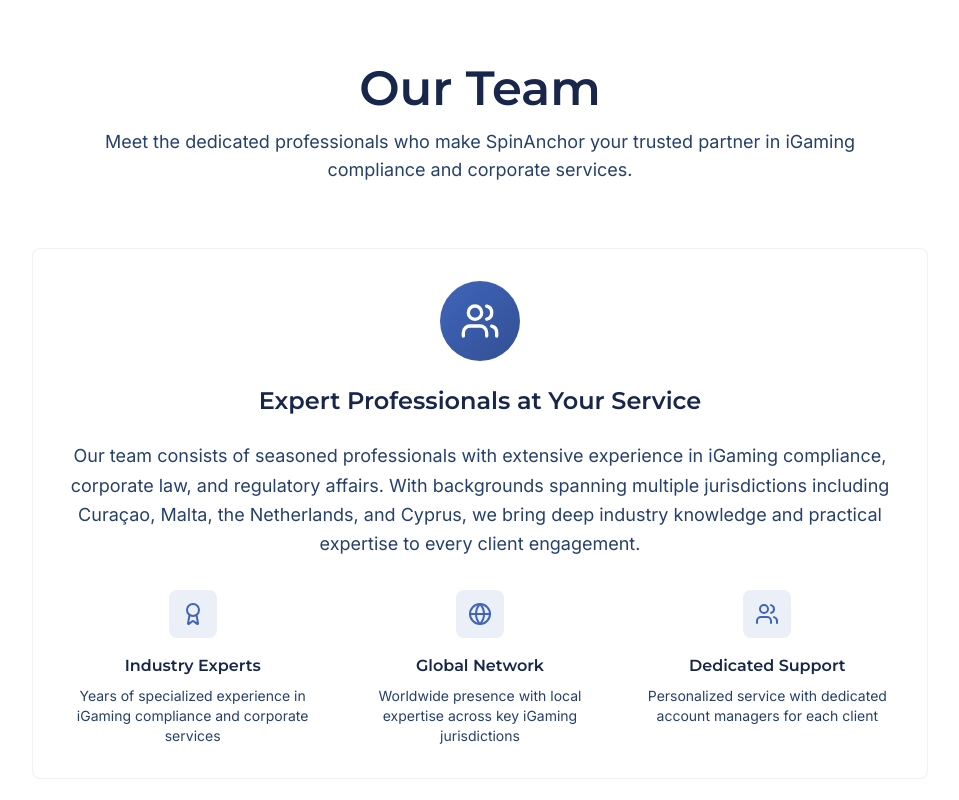
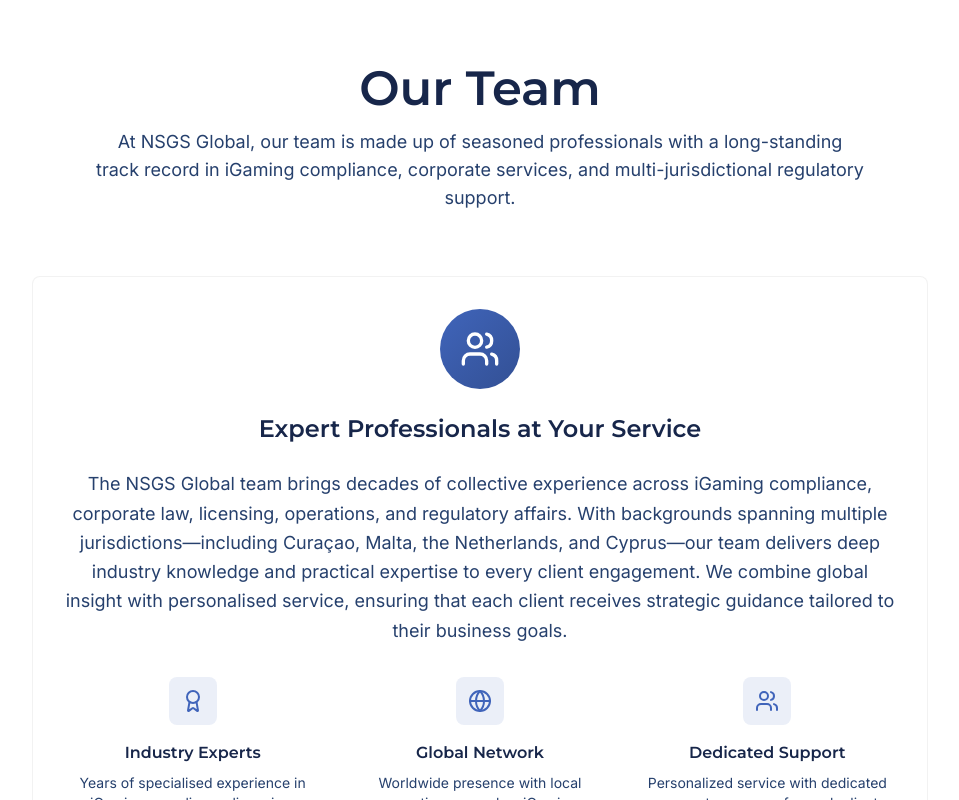
Before and after one commit to nlarcou/spinanchor, a React (Vite) app: page / in a window 1280 px wide. Shown: the part 4040-4840 px from the top of the page, without its empty margins (160-1119 px from the left). Built offline with nearby package versions, Linux system fonts and the light colour scheme.

Commit message:
Visual edit in Lovable
Edited UI in Lovable

```diff
--- a/src/components/sections/Team.tsx
+++ b/src/components/sections/Team.tsx
@@ -1,17 +1,13 @@
 import { Card, CardContent } from "@/components/ui/card";
 import { Users, Award, Globe } from "lucide-react";
-
 const Team = () => {
-  return (
-    <section id="team" className="py-20 bg-background">
+  return <section id="team" className="py-20 bg-background">
       <div className="container mx-auto px-4">
         <div className="text-center mb-16">
           <h2 className="font-heading text-3xl md:text-4xl lg:text-5xl font-semibold text-foreground mb-4">
             Our Team
           </h2>
-          <p className="text-lg text-muted-foreground max-w-3xl mx-auto">
-            Meet the dedicated professionals who make SpinAnchor your trusted partner in iGaming compliance and corporate services.
-          </p>
+          <p className="text-lg text-muted-foreground max-w-3xl mx-auto">At NSGS Global, our team is made up of seasoned professionals with a long-standing track record in iGaming compliance, corporate services, and multi-jurisdictional regulatory support.</p>
         </div>
 
         <div className="max-w-4xl mx-auto">
@@ -25,12 +21,9 @@ const Team = () => {
                 Expert Professionals at Your Service
               </h3>
 
-              <p className="text-lg text-muted-foreground leading-relaxed mb-8">
-                Our team consists of seasoned professionals with extensive experience in iGaming compliance,
-                corporate law, and regulatory affairs. With backgrounds spanning multiple jurisdictions
-                including Curaçao, Malta, the Netherlands, and Cyprus, we bring deep industry knowledge
-                and practical expertise to every client engagement.
-              </p>
+              <p className="text-lg text-muted-foreground leading-relaxed mb-8">The NSGS Global team brings decades of collective experience across iGaming compliance, corporate law, licensing, operations, and regulatory affairs. With backgrounds spanning multiple jurisdictions—including Curaçao, Malta, the Netherlands, and Cyprus—our team delivers deep industry knowledge and practical expertise to every client engagement.
+
+We combine global insight with personalised service, ensuring that each client receives strategic guidance tailored to their business goals.</p>
 
               <div className="grid md:grid-cols-3 gap-8 mt-8">
                 <div className="text-center">
@@ -38,9 +31,7 @@ const Team = () => {
                     <Award className="h-6 w-6 text-primary" />
                   </div>
                   <h4 className="font-heading font-semibold text-foreground mb-2">Industry Experts</h4>
-                  <p className="text-sm text-muted-foreground">
-                    Years of specialized experience in iGaming compliance and corporate services
-                  </p>
+                  <p className="text-sm text-muted-foreground">Years of specialised experience in iGaming compliance, licensing, corporate administration, and regulatory operations.</p>
                 </div>
 
                 <div className="text-center">
@@ -67,8 +58,6 @@ const Team = () => {
           </Card>
         </div>
       </div>
-    </section>
-  );
+    </section>;
 };
-
 export default Team;
```
